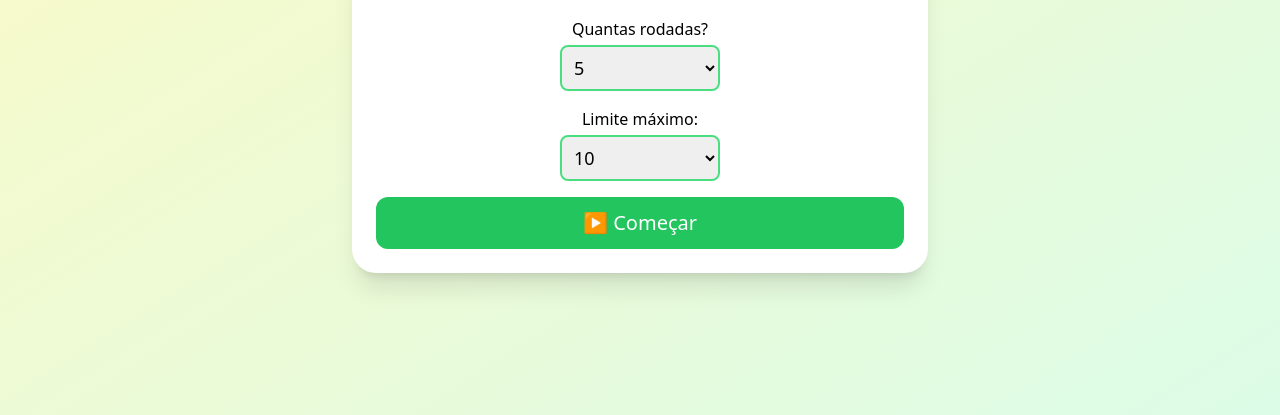
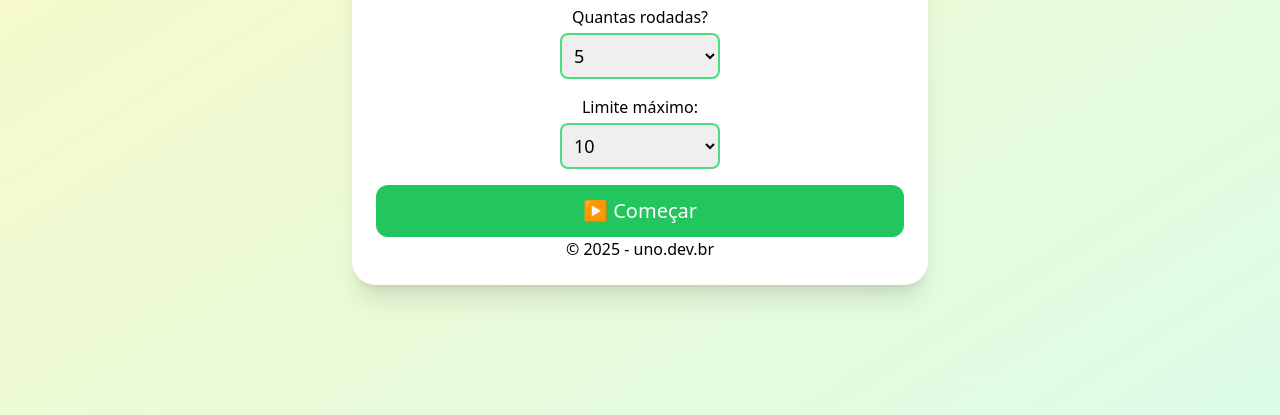
Before and after one commit to brtakamitsu/brtakamitsu.github.io, a plain HTML site: page pages/quitandinha.html in a window 1280 px wide. Shown: the part 385-800 px from the top of the page. Drawn offline with nearby package versions, Linux system fonts and the light colour scheme.

Commit message:
Update footer

```diff
--- a/pages/quitandinha.html
+++ b/pages/quitandinha.html
@@ -78,6 +78,10 @@
         🔄 Jogar Novamente
       </button>
     </div>
+        <style>div.a {
+      text-align: center;}
+      </style>
+      <div class="a"><footer>&copy; 2025 - uno.dev.br</footer></div>
   </div>
 
   <!-- Sons -->
```
